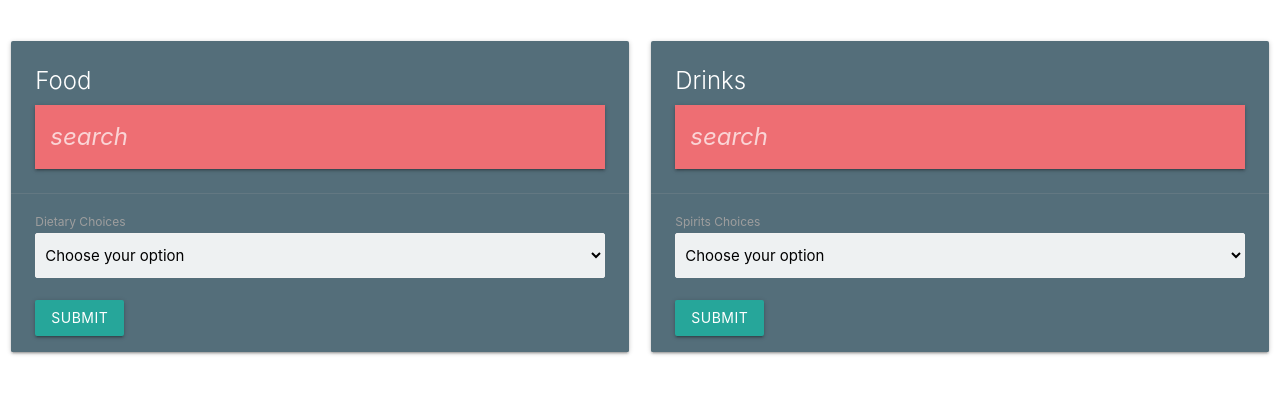
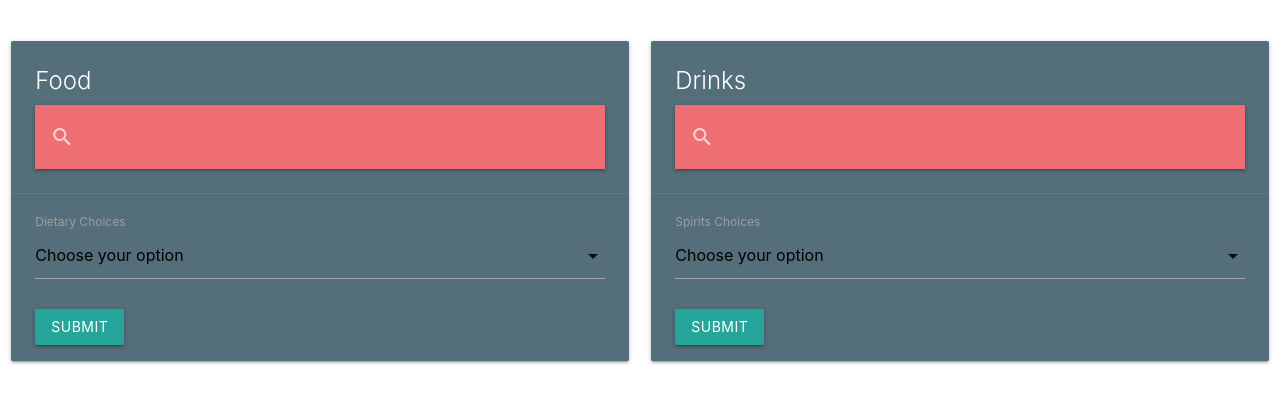
Before and after one commit to neptune92/food-and-drink, a plain HTML site: page index.html in a window 1280 px wide. Shown: the part 81-484 px from the top of the page. Drawn offline with nearby package versions, Linux system fonts and the light colour scheme.

Commit message:
added materialize icon link

```diff
--- a/index.html
+++ b/index.html
@@ -1,5 +1,6 @@
 <!DOCTYPE html>
 <html lang="en">
+
 <head>
   <meta charset="UTF-8">
   <meta http-equiv="X-UA-Compatible" content="IE=edge">
@@ -7,10 +8,12 @@
   <title>Document</title>
 
   <!--materialize css-->
+  <link href="https://fonts.googleapis.com/icon?family=Material+Icons" rel="stylesheet">
   <link rel="stylesheet" href="https://cdnjs.cloudflare.com/ajax/libs/materialize/1.0.0/css/materialize.min.css">
-    <link rel="stylesheet" href="Assets/Css/style.css" >
+  <link rel="stylesheet" href="Assets/Css/style.css">
 
 </head>
+
 <body>
   <container>
     <div class="row">
@@ -41,7 +44,7 @@
 
           <!-- this is where dropdown goes -->
           <label>Dietary Choices</label>
-  <select class="browser-default">
+          <select>
             <option value="" disabled selected>Choose your option</option>
             <option value="Vegetarian">Vegetarian</option>
             <option value="Vegan">Vegan</option>
@@ -85,7 +88,7 @@
 
           <!-- this is where dropdown goes  -->
           <label>Spirits Choices</label>
-  <select class="browser-default">
+          <select>
             <option value="" disabled selected>Choose your option</option>
             <option value="Gin">Gin</option>
             <option value="Tequila">Tequila</option>
@@ -101,9 +104,11 @@
           </button>
 
 
-      <script src="https://code.jquery.com/jquery-3.6.0.min.js" integrity="sha256-/xUj+3OJU5yExlq6GSYGSHk7tPXikynS7ogEvDej/m4=" crossorigin="anonymous"></script>
-    <script src = "https://cdnjs.cloudflare.com/ajax/libs/materialize/1.0.0/js/materialize.min.js"></script>
+          <script src="https://code.jquery.com/jquery-3.6.0.min.js"
+            integrity="sha256-/xUj+3OJU5yExlq6GSYGSHk7tPXikynS7ogEvDej/m4=" crossorigin="anonymous"></script>
+          <script src="https://cdnjs.cloudflare.com/ajax/libs/materialize/1.0.0/js/materialize.min.js"></script>
           <script src="Assets/JS/script.js"></script>
 
 </body>
+
 </html>
```
Lines whose indentation alone changed are shown as unchanged.
